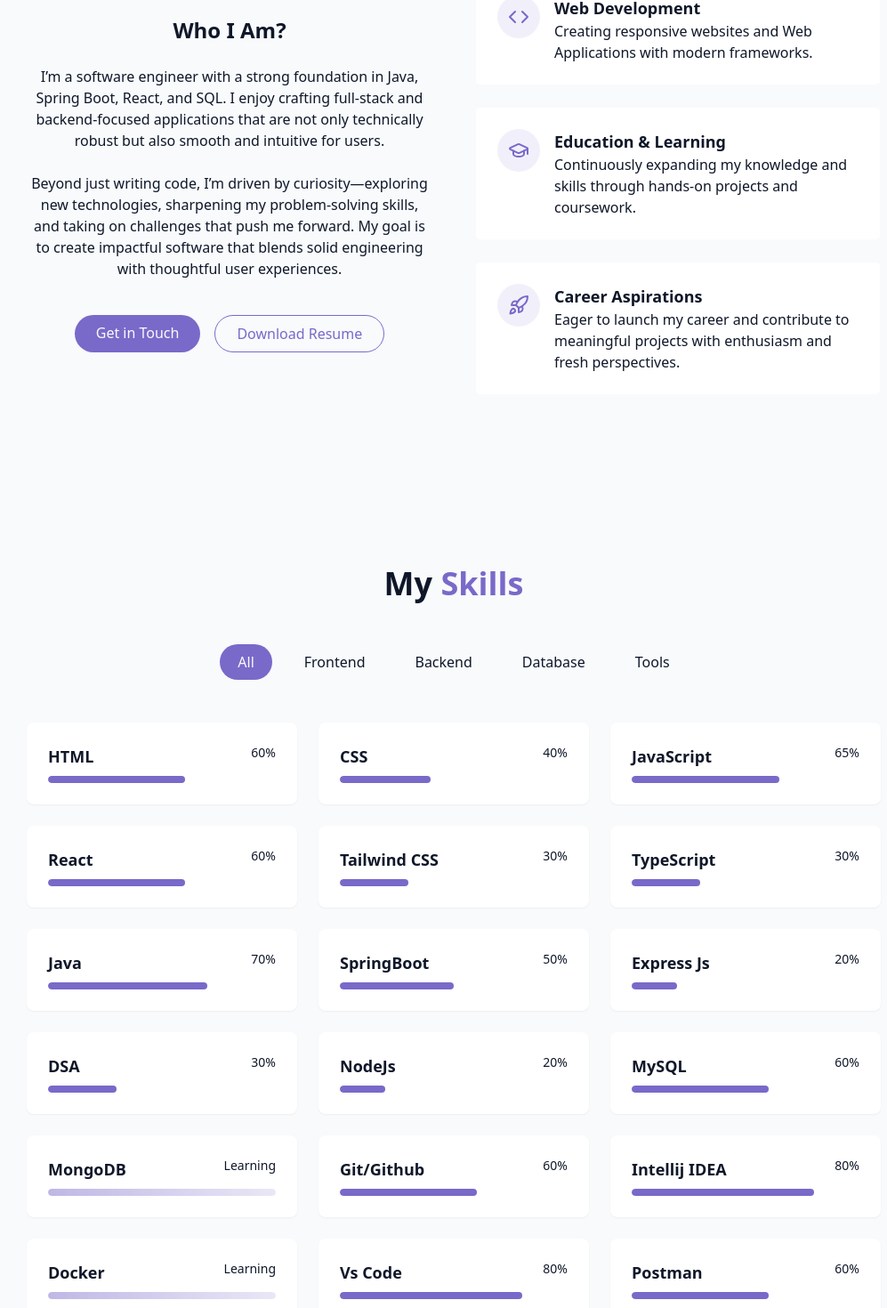
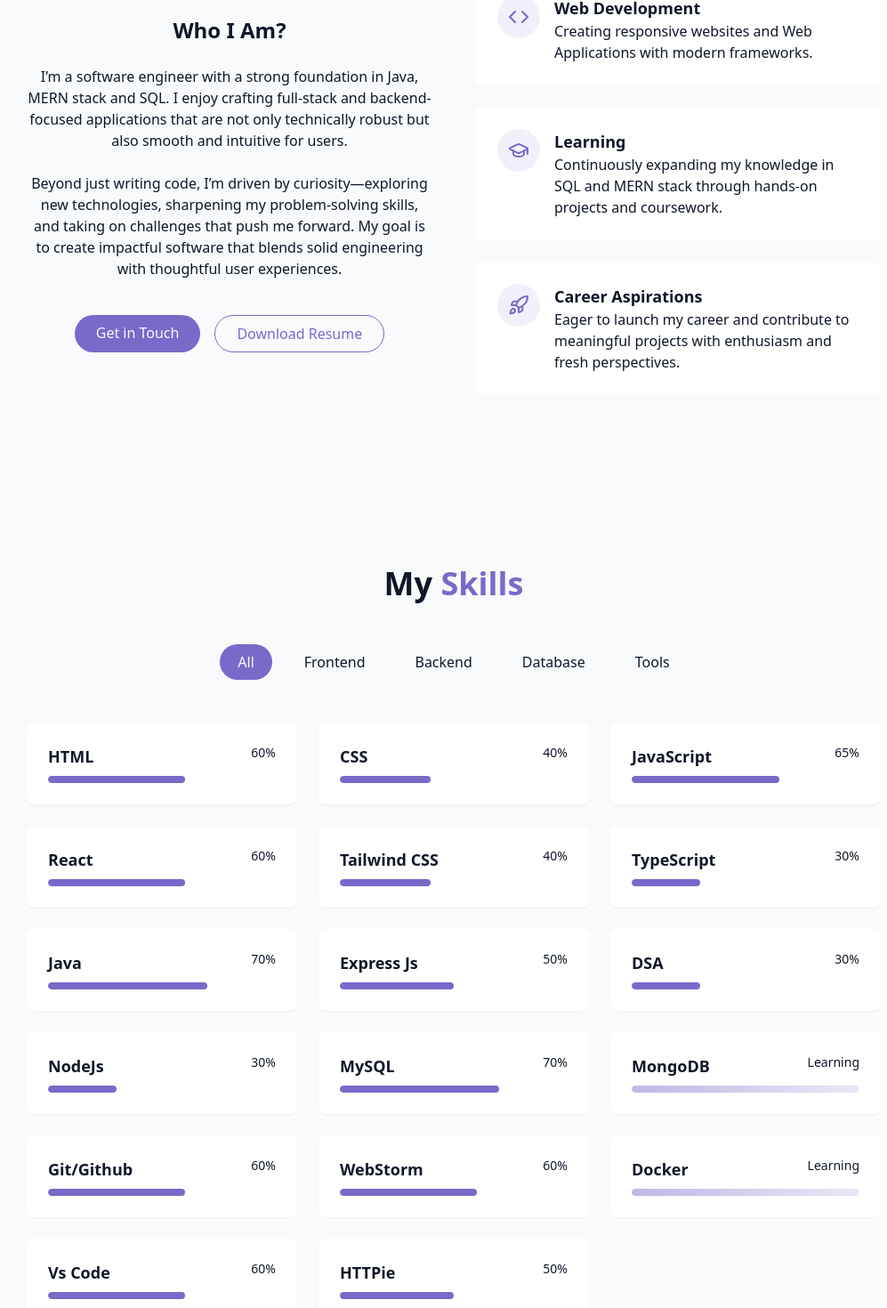
Before and after one commit to badalsahani20/personal-portfolio, a React (Vite) app: page / in a window 1280 px wide. Shown: the part 1014-2484 px from the top of the page at 89% size, without its empty margins (130-1127 px from the left). Built offline with nearby package versions, Linux system fonts and the light colour scheme.

Commit message:
Update stats

```diff
--- a/src/components/AboutMe.jsx
+++ b/src/components/AboutMe.jsx
@@ -13,7 +13,7 @@ const AboutMe = () => {
                     <div className="space-y-6">
                         <h3 className="text-2xl font-semibold">Who I Am?</h3>
                         <p className="text-muted-foreground">
-                            I’m a software engineer with a strong foundation in Java, Spring Boot, React, and SQL.
+                            I’m a software engineer with a strong foundation in Java, MERN stack and SQL.
                             I enjoy crafting full-stack and backend-focused applications that are not only technically robust
                             but also smooth and intuitive for users.
                         </p>
@@ -54,9 +54,9 @@ const AboutMe = () => {
                                     <GraduationCap className="w-6 h-6 text-primary" />
                                 </div>
                                 <div className="text-left">
-                                    <h4 className="font-semibold text-lg">Education & Learning</h4>
+                                    <h4 className="font-semibold text-lg">Learning</h4>
                                     <p className="text-muted-foreground">
-                                        Continuously expanding my knowledge and skills through hands-on projects and coursework.
+                                        Continuously expanding my knowledge in SQL and MERN stack through hands-on projects and coursework.
                                     </p>
                                 </div>
                             </div>
--- a/src/components/Skills.jsx
+++ b/src/components/Skills.jsx
@@ -6,26 +6,25 @@ const skills = [
     { name: "CSS", level: 40, category: "frontend" },
     { name: "JavaScript", level: 65, category: "frontend" },
     { name: "React", level: 60, category: "frontend" },
-    { name: "Tailwind CSS", level: 30, category: "frontend" },
+    { name: "Tailwind CSS", level: 40, category: "frontend" },
     { name: "TypeScript", level: 30, category: "frontend" },
 
     // Backend
     { name: "Java", level: 70, category: "backend" },
-    { name: "SpringBoot", level: 50, category: "backend" },
-    { name: "Express Js", level: 20, category: "backend" },
+    { name: "Express Js", level: 50, category: "backend" },
     { name: "DSA", level: 30, category: "backend" },
-    { name: "NodeJs", level: 20, category: "backend" },
+    { name: "NodeJs", level: 30, category: "backend" },
 
     // Database
-    { name: "MySQL", level: 60, category: "database" },
+    { name: "MySQL", level: 70, category: "database" },
     { name: "MongoDB", level: "Learning", category: "database" },
 
     // Tools
     { name: "Git/Github", level: 60, category: "tools" },
-    { name: "Intellij IDEA", level: 80, category: "tools" },
+    { name: "WebStorm", level: 60, category: "tools" },
     { name: "Docker", level: "Learning", category: "tools" },
-    { name: "Vs Code", level: 80, category: "tools"},
-    { name: "Postman", level: 60, category: "tools" },
+    { name: "Vs Code", level: 60, category: "tools"},
+    { name: "HTTPie", level: 50, category: "tools" },
 ]
 
 const categories = ["all" , "frontend" , "backend" , "database" , "tools"];
```
